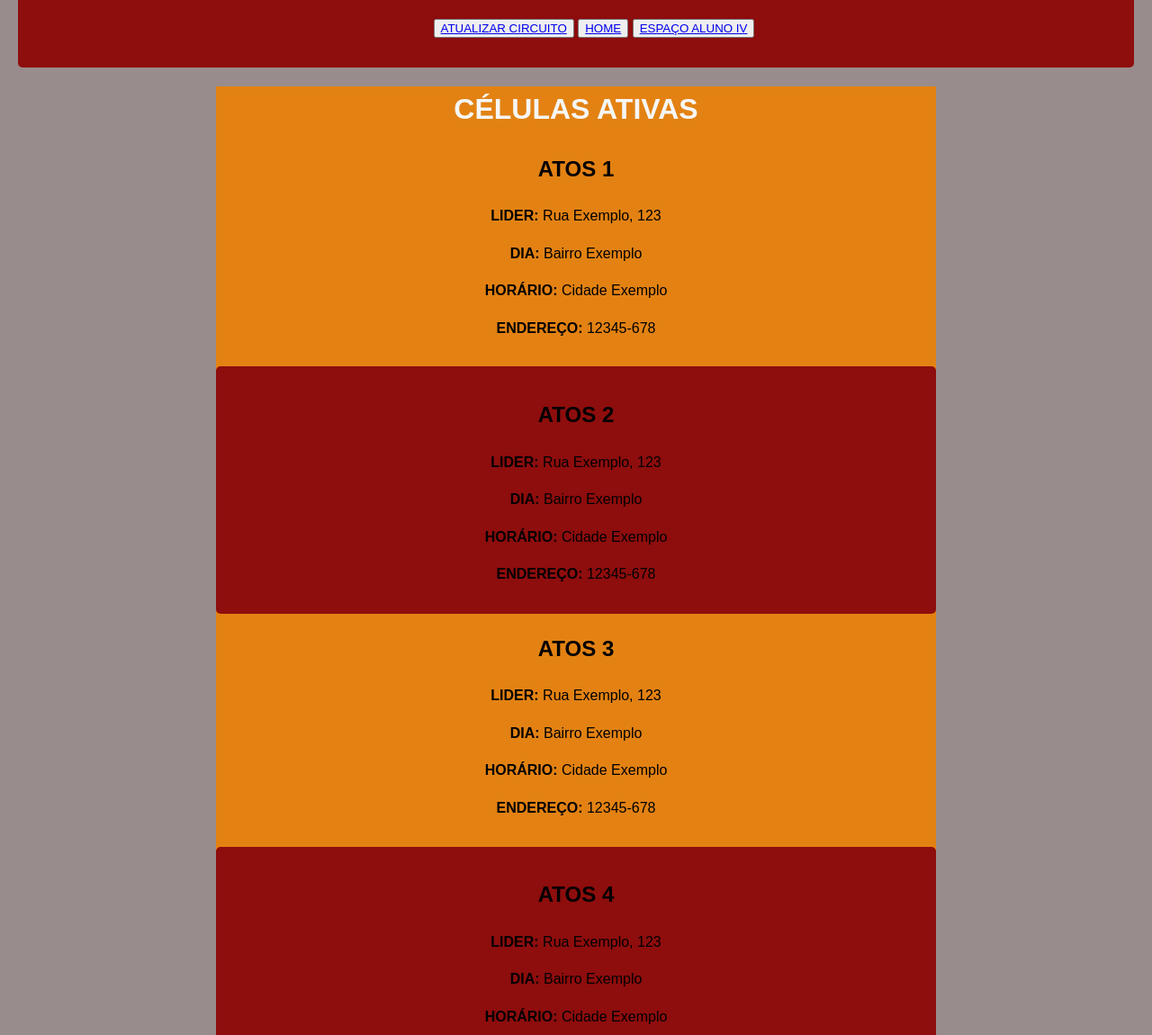
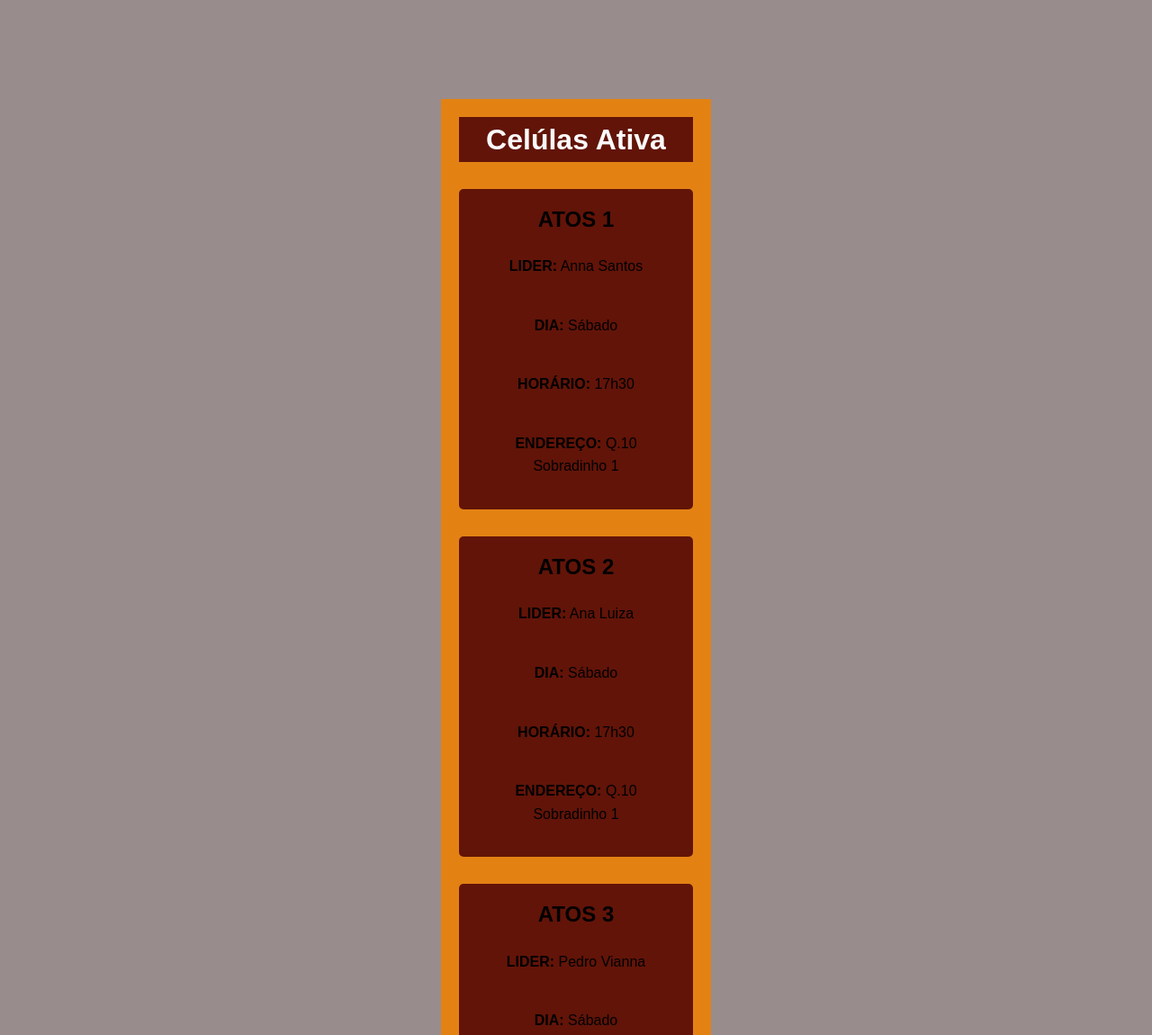
Before and after one commit to Joseniltonvv/Projeto-igreja, a plain HTML site: page celula.html in a window 1280 px wide. Shown: the part 121-1271 px from the top of the page at 90% size. Drawn offline with Linux system fonts and the light colour scheme.

Commit message:
atualização

```diff
--- a/celula.html
+++ b/celula.html
@@ -4,38 +4,48 @@
     <meta charset="UTF-8">
     <meta name="viewport" content="width=device-width, initial-scale=1.0">
     <title>CÉLULAS ATIVAS</title>
+    <link rel="stylesheet" href="style.css">
     <style>
         body {
             font-family: Arial, sans-serif;
             line-height: 1.6;
-            margin: 20px;
+            margin: 0px;
             background-color: rgb(153, 140, 140);
         }
         .container {
-            max-width: 800px;
-            margin: 10px;
+            max-width: 300px;
+            margin: 100px;
+            display: inline-block;
+            vertical-align: top;
             background-color: rgb(227, 130, 19);
         }
         h1 {
             text-align: center;
-            color: #f6f6f6;
+            color: #fafafa;
+            height: 50px;
+
         }
         .cabeça {
             margin-bottom: 20px;
-            margin-top: 30px;
-            background-color: #8e0d0d;
+            margin-top: 5px;
+            background-color: #520707e3;
             padding: 15px;
             border-radius: 5px;
         }
-        .info p {
+        .cabeça p {
             margin-bottom: 10px;
+
         }
         .address {
             margin-top: 30px;
-            background-color: #8e0d0d;
+            background-color: #520707e3;
             padding: 15px;
             border-radius: 5px;
+            display: inline-block;
+            vertical-align: top;
         }
+
+
     </style>
 </head>
 <body>
@@ -59,40 +69,43 @@
 </header>
 <center>
     <div class="container">
-        <header>
-            <h1>CÉLULAS ATIVAS</h1>
+        <header class="cent" >
+            <h1> Celúlas Ativa </h1>
         </header>
-        <section class="info">
+        <section class="address">
+
+
             <h2>ATOS 1</h2>
-            <p><strong>LIDER:</strong> Rua Exemplo, 123</p>
-            <p><strong>DIA:</strong> Bairro Exemplo</p>
-            <p><strong>HORÁRIO:</strong> Cidade Exemplo</p>
-            <p><strong>ENDEREÇO:</strong> 12345-678</p>
+            <p><strong>LIDER:</strong> Anna Santos</p>
+            <p><strong>DIA:</strong> Sábado</p>
+            <p><strong>HORÁRIO:</strong> 17h30</p>
+            <p><strong>ENDEREÇO:</strong> Q.10 Sobradinho 1</p>
         </section>
         <section class="address">
+
             <h2>ATOS 2</h2>
-            <p><strong>LIDER:</strong> Rua Exemplo, 123</p>
-            <p><strong>DIA:</strong> Bairro Exemplo</p>
-            <p><strong>HORÁRIO:</strong> Cidade Exemplo</p>
-            <p><strong>ENDEREÇO:</strong> 12345-678</p>
+            <p><strong>LIDER:</strong> Ana Luiza</p>
+            <p><strong>DIA:</strong> Sábado</p>
+            <p><strong>HORÁRIO:</strong> 17h30</p>
+            <p><strong>ENDEREÇO:</strong> Q.10 Sobradinho 1</p>
         </section>
 
-        <section class="info">
+        <section class="address">
 
             <h2>ATOS 3</h2>
-            <p><strong>LIDER:</strong> Rua Exemplo, 123</p>
-            <p><strong>DIA:</strong> Bairro Exemplo</p>
-            <p><strong>HORÁRIO:</strong> Cidade Exemplo</p>
-            <p><strong>ENDEREÇO:</strong> 12345-678</p>
+            <p><strong>LIDER:</strong> Pedro Vianna</p>
+            <p><strong>DIA:</strong> Sábado</p>
+            <p><strong>HORÁRIO:</strong> 18h</p>
+            <p><strong>ENDEREÇO:</strong> Q.10 Sobradinho 1</p>
         </section>
         <section class="address">
             <h2>ATOS 4</h2>
-            <p><strong>LIDER:</strong> Rua Exemplo, 123</p>
-            <p><strong>DIA:</strong> Bairro Exemplo</p>
-            <p><strong>HORÁRIO:</strong> Cidade Exemplo</p>
-            <p><strong>ENDEREÇO:</strong> 12345-678</p>
+            <p><strong>LIDER:</strong> Alane Kimura</p>
+            <p><strong>DIA:</strong> <p> Sábado 1</p>
+            <p><strong>HORÁRIO:</strong> 17h</p>
+            <p><strong>ENDEREÇO:</strong> Q.10 Sobradinho 1</p>
         </section>
-        <section class="info">
+        <section class="address">
             <h2>ATOS 5</h2>
             <p><strong>LIDER:</strong> Rua Exemplo, 123</p>
             <p><strong>DIA:</strong> Bairro Exemplo</p>
@@ -106,7 +119,7 @@
             <p><strong>HORÁRIO:</strong> Cidade Exemplo</p>
             <p><strong>ENDEREÇO:</strong> 12345-678</p>
         </section>
-        <section class="info">
+        <section class="address">
             <h2>ATOS 7</h2>
             <p><strong>LIDER:</strong> Rua Exemplo, 123</p>
             <p><strong>DIA:</strong> Bairro Exemplo</p>
@@ -120,7 +133,7 @@
             <p><strong>HORÁRIO:</strong> Cidade Exemplo</p>
             <p><strong>ENDEREÇO:</strong> 12345-678</p>
         </section>
-        <section class="info">
+        <section class="address">
             <h2>ATOS 9</h2>
             <p><strong>LIDER:</strong> Rua Exemplo, 123</p>
             <p><strong>DIA:</strong> Bairro Exemplo</p>
@@ -134,7 +147,7 @@
             <p><strong>HORÁRIO:</strong> Cidade Exemplo</p>
             <p><strong>ENDEREÇO:</strong> 12345-678</p>
         </section>
-        <section class="info">
+        <section class="address">
             <h2>ATOS 11</h2>
             <p><strong>LIDER:</strong> Rua Exemplo, 123</p>
             <p><strong>DIA:</strong> Bairro Exemplo</p>
@@ -148,7 +161,7 @@
             <p><strong>HORÁRIO:</strong> Cidade Exemplo</p>
             <p><strong>ENDEREÇO:</strong> 12345-678</p>
         </section>
-        <section class="info">
+        <section class="address">
             <h2>ATOS 13</h2>
             <p><strong>LIDER:</strong> Rua Exemplo, 123</p>
             <p><strong>DIA:</strong> Bairro Exemplo</p>
@@ -162,7 +175,7 @@
             <p><strong>HORÁRIO:</strong> Cidade Exemplo</p>
             <p><strong>ENDEREÇO:</strong> 12345-678</p>
         </section>
-        <section class="info">
+        <section class="address">
             <h2>ATOS 15</h2>
             <p><strong>LIDER:</strong> Rua Exemplo, 123</p>
             <p><strong>DIA:</strong> Bairro Exemplo</p>
@@ -176,7 +189,7 @@
             <p><strong>HORÁRIO:</strong> Cidade Exemplo</p>
             <p><strong>ENDEREÇO:</strong> 12345-678</p>
         </section>
-        <section class="info">
+        <section class="address">
             <h2>ATOS 17</h2>
             <p><strong>LIDER:</strong> Rua Exemplo, 123</p>
             <p><strong>DIA:</strong> Bairro Exemplo</p>
@@ -190,7 +203,7 @@
             <p><strong>HORÁRIO:</strong> Cidade Exemplo</p>
             <p><strong>ENDEREÇO:</strong> 12345-678</p>
         </section>
-        <section class="info">
+        <section class="address">
             <h2>ATOS 19</h2>
             <p><strong>LIDER:</strong> Rua Exemplo, 123</p>
             <p><strong>DIA:</strong> Bairro Exemplo</p>
--- a/style.css
+++ b/style.css
@@ -15,29 +15,36 @@ body {
     max-width: 1200px;
     margin: 0 auto;
     padding: 20px;
+
 }
 
 header {
     background-color: #520707e3;
     color: #cf610e;
-    padding: 10px 0;
+    padding: 10px 10;
+    display: center;
+
 }
 
-header h1 {
-    margin: 0;
-    padding: 0;
-    font-size: 2rem;
+p {
+    margin: 20px;
+    display: inline-block;
+
+
+
 }
 
 nav ul {
     list-style-type: none;
     padding: 0;
     margin: 0;
+
 }
 
 nav ul li {
     display: inline;
     margin-right: 10px;
+
 }
 
 nav ul li a {
@@ -47,25 +54,27 @@ nav ul li a {
 }
 
 nav ul li a:hover {
-    background-color: #424040;
+    background-color: #ffffff;
 }
 
 .section {
     padding: 40px 0;
     background-color: #9e9191;
     text-align: center;
+
 }
 
 .event {
-    background-color: #eef5f4;
+    background-color: #e1f0ee;
     padding: 20px;
     margin-bottom: 20px;
     border-radius: 5px;
-    box-shadow: 0 0 10px rgba(0, 0, 0, 0.1);
+    box-shadow: 0 0 10px rgba(231, 223, 223, 0.99);
+
 }
 
 footer {
-    background-color: #333;
+    background-color: #484343;
     color: #fff;
     text-align: center;
     padding: 10px 0;
```
Also changed, not shown: index.html (+2 -0 lines).
